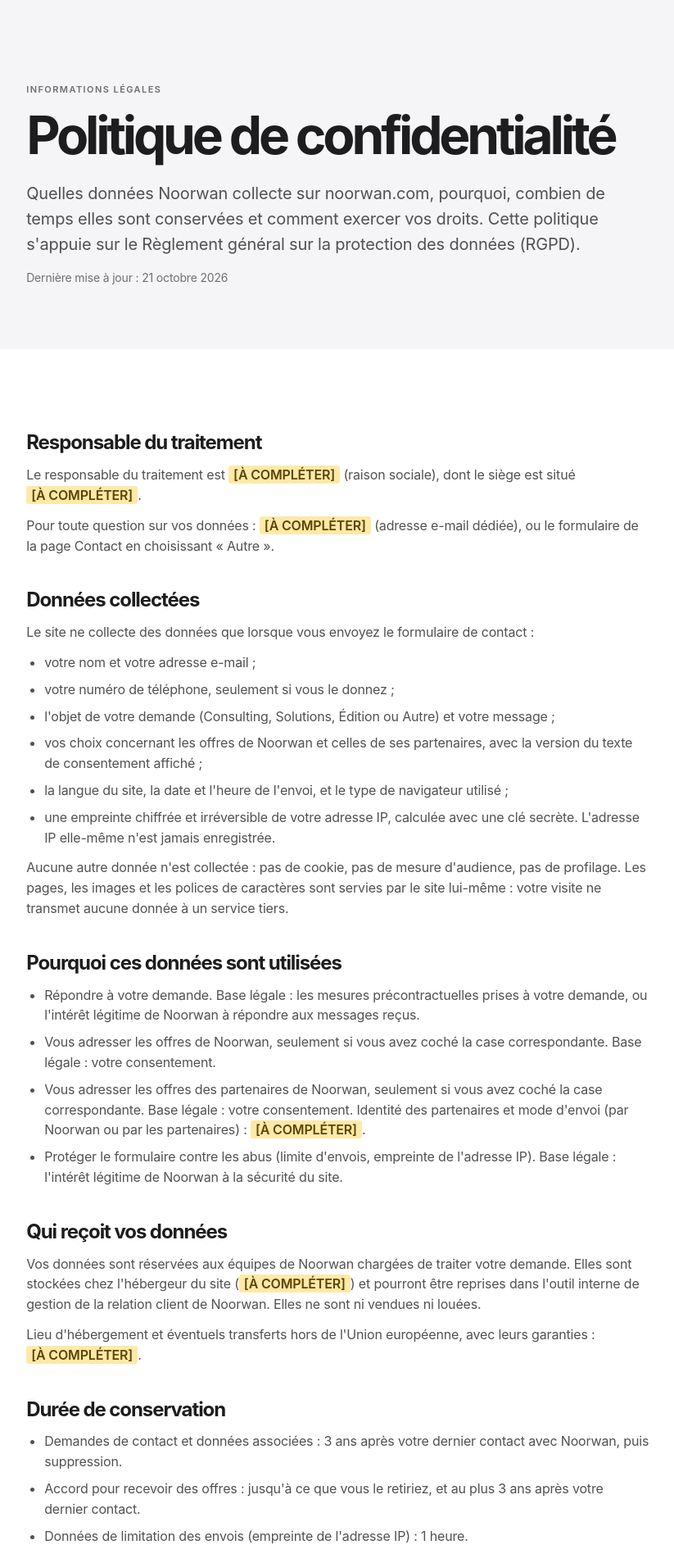
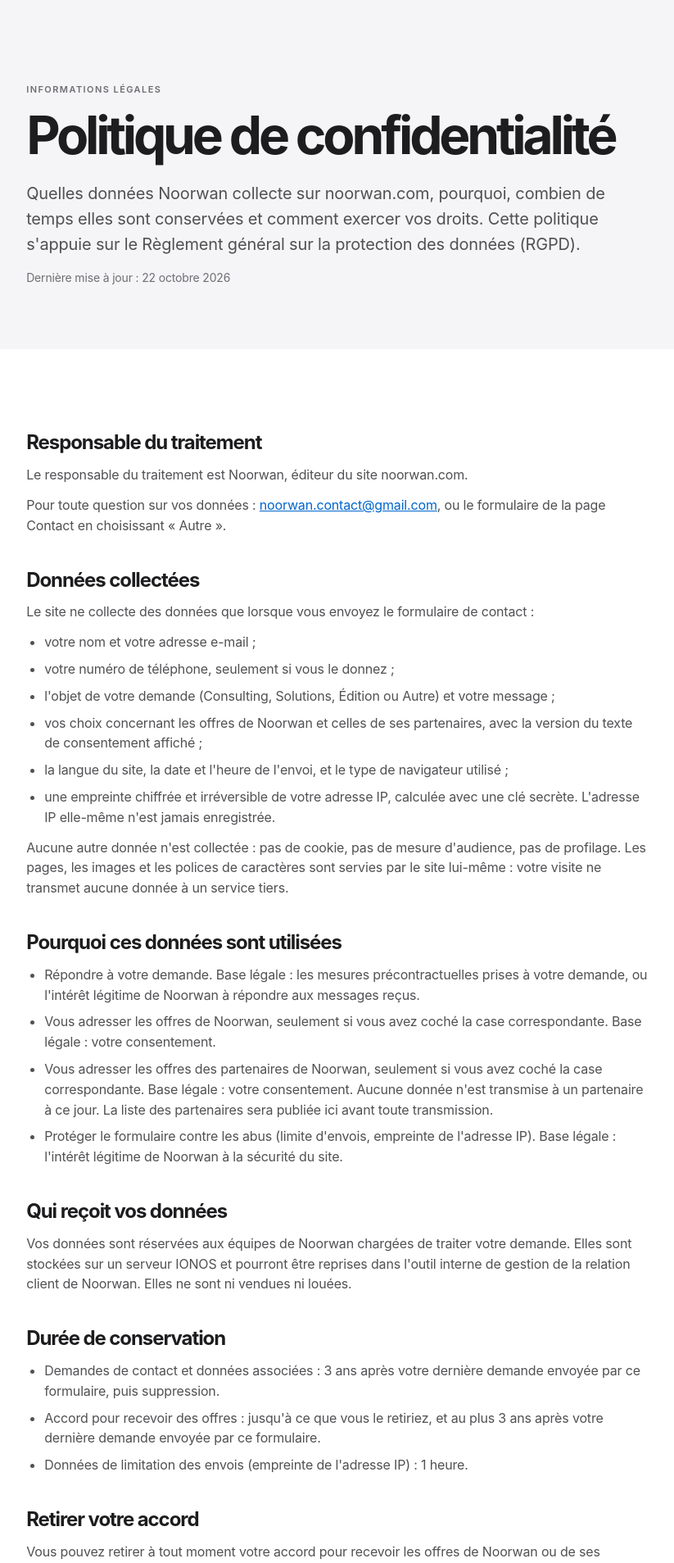
Before and after one commit to AladdinZZ/Noorwan, a PHP site: page /confidentialite.php in a window 1280 px wide. Shown: the part 66-1973 px from the top of the page at 82% size, without its empty margins (19-842 px from the left). Run offline with PHP 8.4, Linux system fonts and the light colour scheme.

Commit message:
Compléter la page Confidentialité
- Conservation : 3 ans après la dernière demande envoyée par le formulaire (FR, EN, AR), comme la purge.
- Contact pour les données : noorwan.contact@gmail.com, en lien cliquable dans les pages légales.
- Partenaires : aucune donnée transmise à ce jour, liste publiée avant toute transmission.
- Responsable : Noorwan ; hébergement : serveur IONOS. Plus aucun [À COMPLÉTER] dans la page.
- Test dédié dans tests/run.sh ; date de mise à jour au 22 octobre 2026.

Co-Authored-By: Claude Opus 5.5 (1M context) <noreply@anthropic.com>

```diff
--- a/app/layout/legal.php
+++ b/app/layout/legal.php
@@ -6,10 +6,11 @@ declare(strict_types=1);
 // Chaque section : ['title' => ..., 'body' => [paragraphe, ['list' => [...]], ...]].
 
 // Les marqueurs [À COMPLÉTER] sont surlignés pour rester visibles tant qu'ils ne sont pas remplacés.
-$legalText = static fn (string $text): string => str_replace(
-    '[À COMPLÉTER]',
-    '<mark class="todo">[À COMPLÉTER]</mark>',
-    e($text),
+// Les adresses e-mail deviennent des liens, toujours lues de gauche à droite (pages en arabe).
+$legalText = static fn (string $text): string => preg_replace(
+    '/[A-Za-z0-9._%+-]+@[A-Za-z0-9.-]+\.[A-Za-z]{2,}/',
+    '<a href="mailto:$0" dir="ltr">$0</a>',
+    str_replace('[À COMPLÉTER]', '<mark class="todo">[À COMPLÉTER]</mark>', e($text)),
 );
 ?>
 <section class="page-hero" aria-labelledby="page-title">
--- a/lang/fr.php
+++ b/lang/fr.php
@@ -208,7 +208,7 @@ return [
     // Pages légales : A FAIRE RELIRE PAR UN JURISTE.
     'legal' => [
         'eyebrow' => 'Informations légales',
-        'updated' => 'Dernière mise à jour : 21 octobre 2026',
+        'updated' => 'Dernière mise à jour : 22 octobre 2026',
         'mentions' => [
             'title' => 'Mentions légales',
             'intro' => 'Informations sur l\'éditeur et l\'hébergeur du site noorwan.com.',
@@ -279,8 +279,8 @@ return [
                 [
                     'title' => 'Responsable du traitement',
                     'body' => [
-                        'Le responsable du traitement est [À COMPLÉTER] (raison sociale), dont le siège est situé [À COMPLÉTER].',
-                        'Pour toute question sur vos données : [À COMPLÉTER] (adresse e-mail dédiée), ou le formulaire de la page Contact en choisissant « Autre ».',
+                        'Le responsable du traitement est Noorwan, éditeur du site noorwan.com.',
+                        'Pour toute question sur vos données : noorwan.contact@gmail.com, ou le formulaire de la page Contact en choisissant « Autre ».',
                     ],
                 ],
                 [
@@ -307,7 +307,7 @@ return [
                             'list' => [
                                 'Répondre à votre demande. Base légale : les mesures précontractuelles prises à votre demande, ou l\'intérêt légitime de Noorwan à répondre aux messages reçus.',
                                 'Vous adresser les offres de Noorwan, seulement si vous avez coché la case correspondante. Base légale : votre consentement.',
-                                'Vous adresser les offres des partenaires de Noorwan, seulement si vous avez coché la case correspondante. Base légale : votre consentement. Identité des partenaires et mode d\'envoi (par Noorwan ou par les partenaires) : [À COMPLÉTER].',
+                                'Vous adresser les offres des partenaires de Noorwan, seulement si vous avez coché la case correspondante. Base légale : votre consentement. Aucune donnée n\'est transmise à un partenaire à ce jour. La liste des partenaires sera publiée ici avant toute transmission.',
                                 'Protéger le formulaire contre les abus (limite d\'envois, empreinte de l\'adresse IP). Base légale : l\'intérêt légitime de Noorwan à la sécurité du site.',
                             ],
                         ],
@@ -316,8 +316,7 @@ return [
                 [
                     'title' => 'Qui reçoit vos données',
                     'body' => [
-                        'Vos données sont réservées aux équipes de Noorwan chargées de traiter votre demande. Elles sont stockées chez l\'hébergeur du site ([À COMPLÉTER]) et pourront être reprises dans l\'outil interne de gestion de la relation client de Noorwan. Elles ne sont ni vendues ni louées.',
-                        'Lieu d\'hébergement et éventuels transferts hors de l\'Union européenne, avec leurs garanties : [À COMPLÉTER].',
+                        'Vos données sont réservées aux équipes de Noorwan chargées de traiter votre demande. Elles sont stockées sur un serveur IONOS et pourront être reprises dans l\'outil interne de gestion de la relation client de Noorwan. Elles ne sont ni vendues ni louées.',
                     ],
                 ],
                 [
@@ -325,8 +324,8 @@ return [
                     'body' => [
                         [
                             'list' => [
-                                'Demandes de contact et données associées : 3 ans après votre dernier contact avec Noorwan, puis suppression.',
-                                'Accord pour recevoir des offres : jusqu\'à ce que vous le retiriez, et au plus 3 ans après votre dernier contact.',
+                                'Demandes de contact et données associées : 3 ans après votre dernière demande envoyée par ce formulaire, puis suppression.',
+                                'Accord pour recevoir des offres : jusqu\'à ce que vous le retiriez, et au plus 3 ans après votre dernière demande envoyée par ce formulaire.',
                                 'Données de limitation des envois (empreinte de l\'adresse IP) : 1 heure.',
                             ],
                         ],
@@ -335,7 +334,7 @@ return [
                 [
                     'title' => 'Retirer votre accord',
                     'body' => [
-                        'Vous pouvez retirer à tout moment votre accord pour recevoir les offres de Noorwan ou de ses partenaires : écrivez-nous par le formulaire de la page Contact (objet « Autre ») ou à [À COMPLÉTER]. Chaque offre envoyée par e-mail contiendra aussi un lien de désinscription. Le retrait vaut pour l\'avenir et ne remet pas en cause les envois passés.',
+                        'Vous pouvez retirer à tout moment votre accord pour recevoir les offres de Noorwan ou de ses partenaires : écrivez-nous par le formulaire de la page Contact (objet « Autre ») ou à noorwan.contact@gmail.com. Chaque offre envoyée par e-mail contiendra aussi un lien de désinscription. Le retrait vaut pour l\'avenir et ne remet pas en cause les envois passés.',
                     ],
                 ],
                 [
```
Also changed, not shown: lang/ar.php (+8 -9 lines), lang/en.php (+8 -9 lines), 1 other file.
